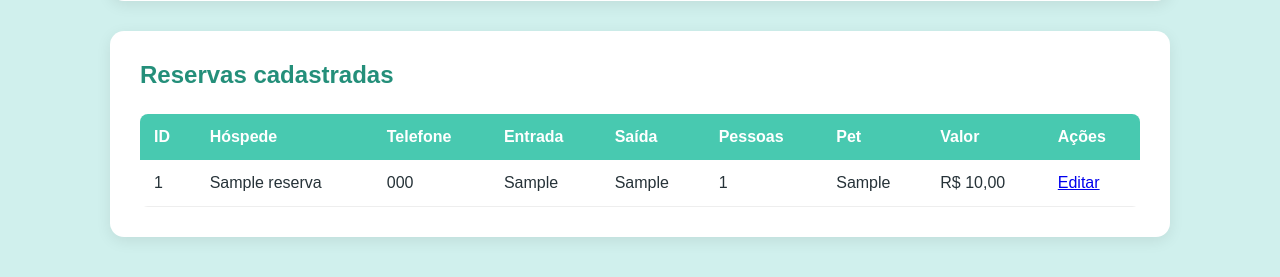
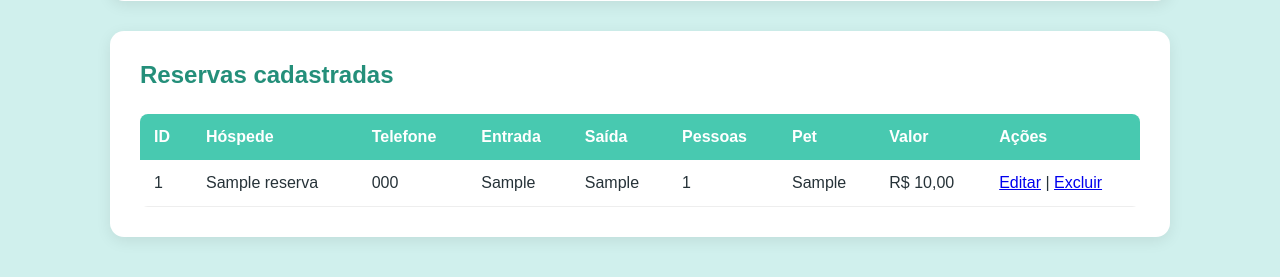
Before and after one commit to lucasmartinezpg/projeto-pousada, a Flask app: page / in a window 1280 px wide. Shown: the part 865-1142 px from the top of the page. Run offline with Flask 3, Linux system fonts and the light colour scheme; tables that the repository leaves empty hold one stand-in row (values such as "Sample post").

Commit message:
AC3 - excluir reserva

```diff
--- a/app.py
+++ b/app.py
@@ -104,4 +104,19 @@ def editar_reserva(id):
     return render_template("editar.html", reserva=reserva)
 
 
+@app.route("/excluir/<int:id>")
+def excluir_reserva(id):
+    conexao = sqlite3.connect("pousada.db")
+
+    conexao.execute(
+        "DELETE FROM reservas WHERE id = ?",
+        (id,)
+    )
+
+    conexao.commit()
+    conexao.close()
+
+    return redirect("/")
+
+
 app.run(debug=True)
--- a/templates/index.html
+++ b/templates/index.html
@@ -83,8 +83,16 @@
                         <td>{{ reserva[5] }}</td>
                         <td>{{ reserva[6] }}</td>
                         <td>R$ {{ "{:,.2f}".format(reserva[7]).replace(",", "X").replace(".", ",").replace("X", ".") }}</td>
+
                         <td>
                             <a href="/editar/{{ reserva[0] }}">Editar</a>
+
+                            |
+
+                            <a href="/excluir/{{ reserva[0] }}"
+                               onclick="return confirm('Tem certeza que deseja excluir esta reserva?')">
+                                Excluir
+                            </a>
                         </td>
                     </tr>
                     {% endfor %}
```
Also changed, not shown: pousada.db.
